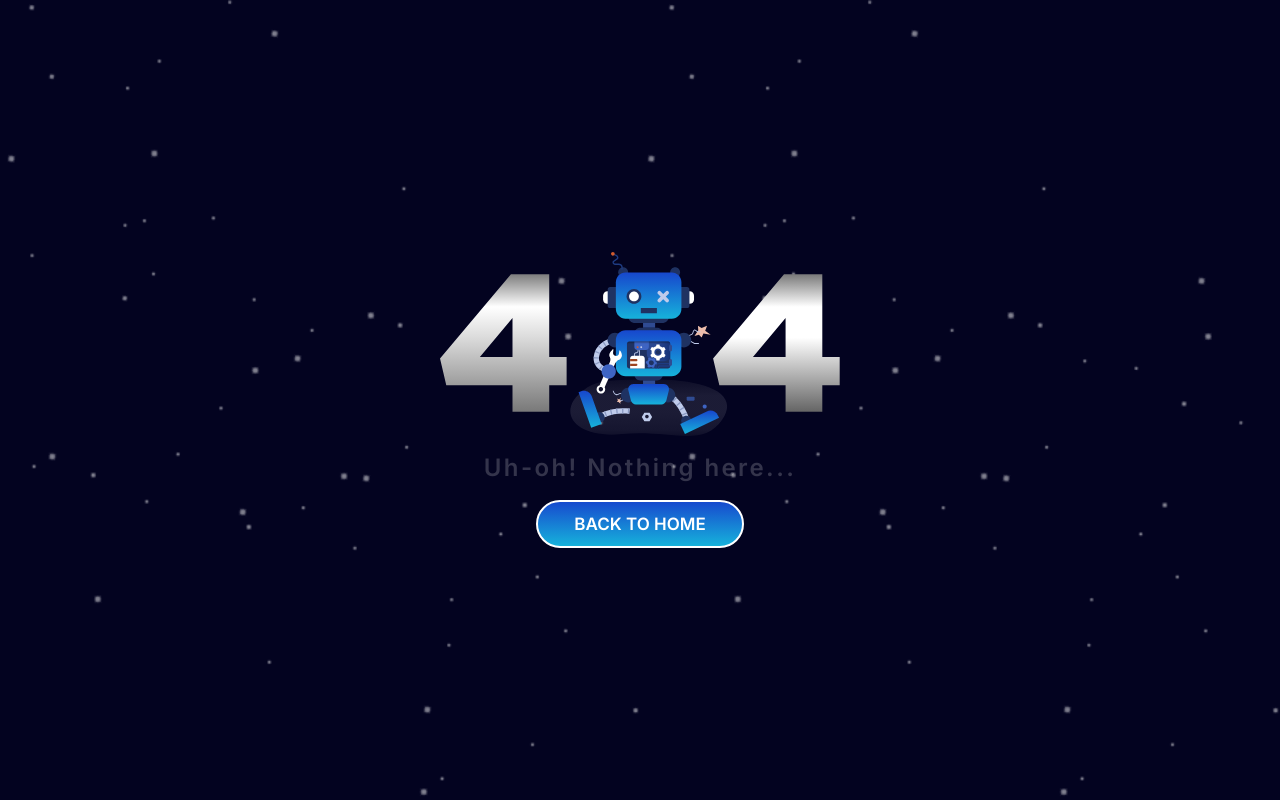
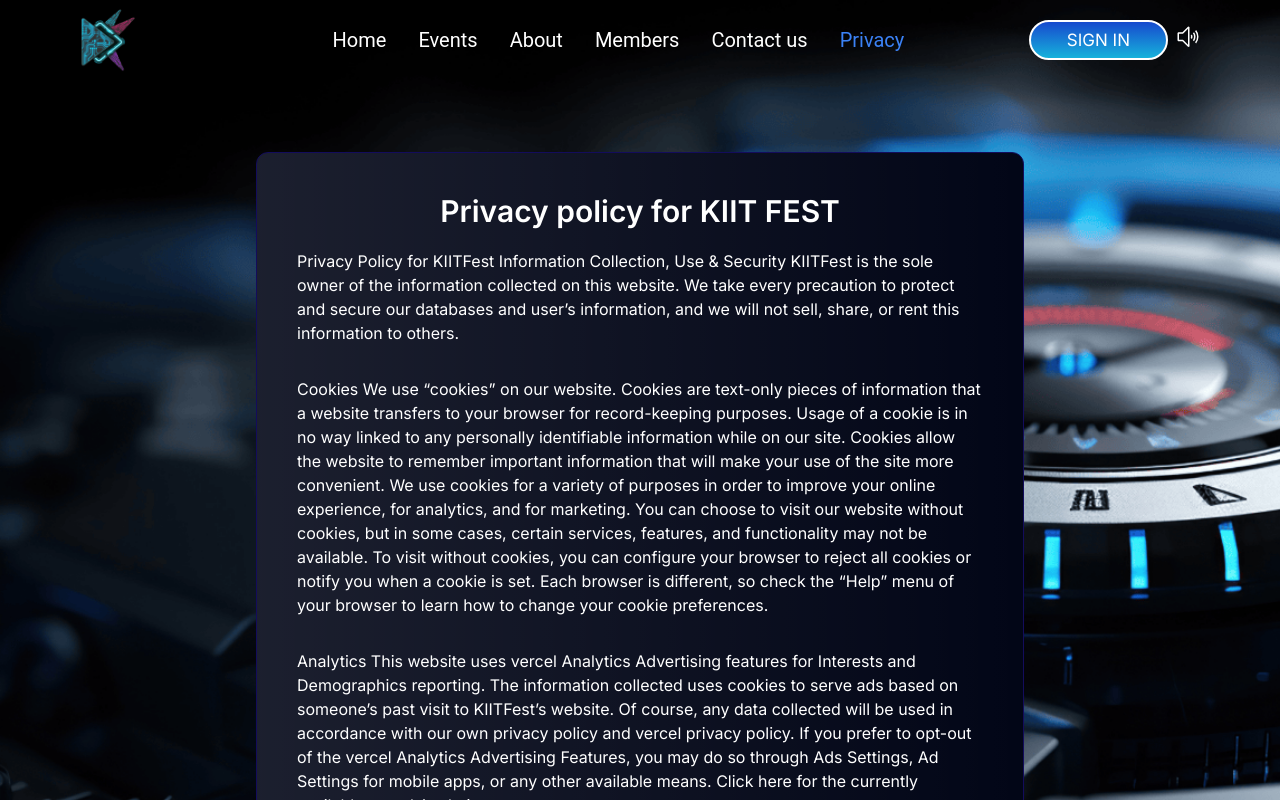
Before and after one commit to roverio/KiitFest24, a Next.js app: page /privacy in a window 1280 px wide. Before the commit this address had no page. Shown: the top 800 px of the page. Built offline with nearby package versions, Linux system fonts and the light colour scheme.

Commit message:
added privacy policy disables registration

```diff
--- a/next.config.js
+++ b/next.config.js
@@ -5,7 +5,11 @@
   },
   async redirects() {
     return [
-
+      {
+        source: "/auth/register",
+        destination: "/coming-soon",
+        permanent: true,
+      },
     ];
   },
 };
--- a/src/app/coming-soon/page.jsx
+++ b/src/app/coming-soon/page.jsx
@@ -31,7 +31,7 @@
           alt="coming soon image"
         />
         <div className="text-lg md:text-2xl text-white tracking-[2.4px] font-semibold blink">
-          Make sure you come here again😄...
+          We are facing a huge traffic which will be fixed sortly, make sure you come here again😄...
         </div>
         <Link href="/" className="flex self-center">
           <button className="text-sm lg:text-[17px] text-white font-semibold bg-gradient-to-b from-[#174ACE] rounded-full border-white border-[2px] to-[#16B2DB] px-4 py-1  lg:px-9 lg:py-3">
@@ -43,4 +43,4 @@
   );
 };
 
-export default ComingSoon;
+export default ComingSoon;
--- /dev/null
+++ b/src/app/privacy/page.jsx
@@ -0,0 +1,69 @@
+import React from "react";
+
+import Navbar from "@/components/navbar";
+
+const EventPage = async ({ params }) => {
+
+
+
+
+
+    return (<div>
+
+				<Navbar></Navbar>
+		  <div className="bg-[url('/Assets/bgevent.png')] w-full min-h-screen  bg-no-repeat bg-cover ">
+		  <div className=" pt-10">
+
+
+			  <section className="w-[90vw] mx-auto lg:w-[60vw] mt-28  flex flex-col justify-between items-center text-white bg-gradient-to-r from-[#ffffff1a] to-[#ffffff00] bg-slate-950  border-[#130C5C] rounded-xl border-[1px] md:py-[40px] md:px-10 px-4 text-sm py-6 gap-5   md:text-base">
+				{/* <IoCaretBack className="text-white text-xl"/> */}
+				<h1 className="text-3xl font-semibold">Privacy policy for KIIT FEST</h1>
+				<p>Privacy Policy for KIITFest
+				Information Collection, Use & Security
+
+				KIITFest is the sole owner of the information collected on this website. We take every precaution to protect and secure our databases and user’s information, and we will not sell, share, or rent this information to others.
+				 <p className="my-8">
+
+					 </p>
+				Cookies
+
+				We use “cookies” on our website. Cookies are text-only pieces of information that a website transfers to your browser for record-keeping purposes. Usage of a cookie is in no way linked to any personally identifiable information while on our site. Cookies allow the website to remember important information that will make your use of the site more convenient. We use cookies for a variety of purposes in order to improve your online experience, for analytics, and for marketing.
+
+				You can choose to visit our website without cookies, but in some cases, certain services, features, and functionality may not be available. To visit without cookies, you can configure your browser to reject all cookies or notify you when a cookie is set. Each browser is different, so check the “Help” menu of your browser to learn how to change your cookie preferences.
+					<p className="my-8">
+
+		</p>
+				Analytics
+
+				This website uses vercel Analytics Advertising features for Interests and Demographics reporting. The information collected uses cookies to serve ads based on someone’s past visit to KIITFest’s website. Of course, any data collected will be used in accordance with our own privacy policy and vercel privacy policy.
+
+				If you prefer to opt-out of the vercel Analytics Advertising Features, you may do so through Ads Settings, Ad Settings for mobile apps, or any other available means. Click here for the currently available vercel Analytics opt-outs.
+					<p className="my-8">
+
+		</p>
+
+				Links
+
+				This website contains links to other websites. We encourage you to read the privacy statements of these linked sites as their privacy policies may differ from ours.
+					<p className="my-8">
+
+		</p>
+				Contact Information
+
+				If you have questions or concerns regarding this Policy, you should email KIITFest at: <a href="mailto:kiit.fest@kiit.ac.in">kiit.fest@kiit.ac.in</a>
+				<p className="my-8">
+		</p>
+				Changes to the Privacy Policy
+
+				KIITFest retains the right to occasionally update this Privacy Policy in response to changing business circumstances and legal developments.</p>
+
+
+			  </section>
+			  </div>
+		  </div>
+
+	</div>)
+}
+
+
+export default EventPage;
--- a/src/components/navbar.jsx
+++ b/src/components/navbar.jsx
@@ -73,6 +73,9 @@
             <Link href={"/contactus"} className={`hover:scale-[1.14] duration-300 ${pathname === "/contactus" && "text-blue-500"}`}>
               Contact us
             </Link>
+            <Link href={"/privacy"} className={`hover:scale-[1.14] duration-300 ${pathname === "/privacy" && "text-blue-500"}`}>
+              Privacy
+            </Link>
           </motion.div>
           <div className="flex items-center space-x-2">
             <Link href={"/auth/login"}>
```
